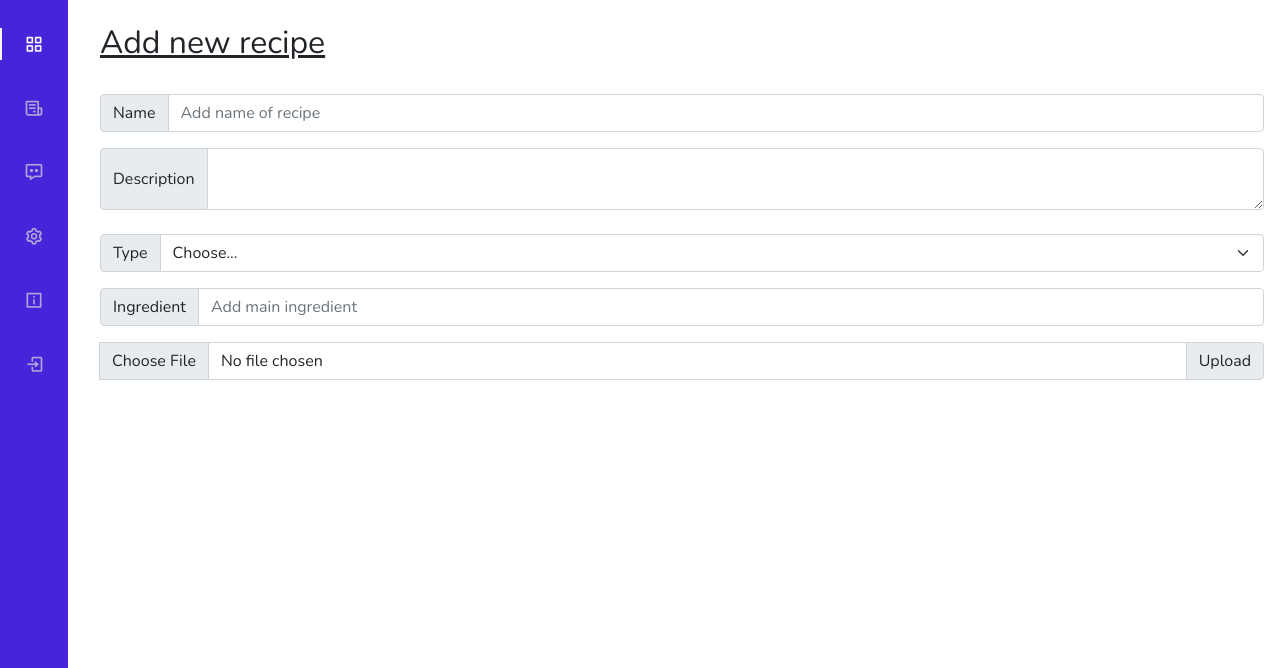
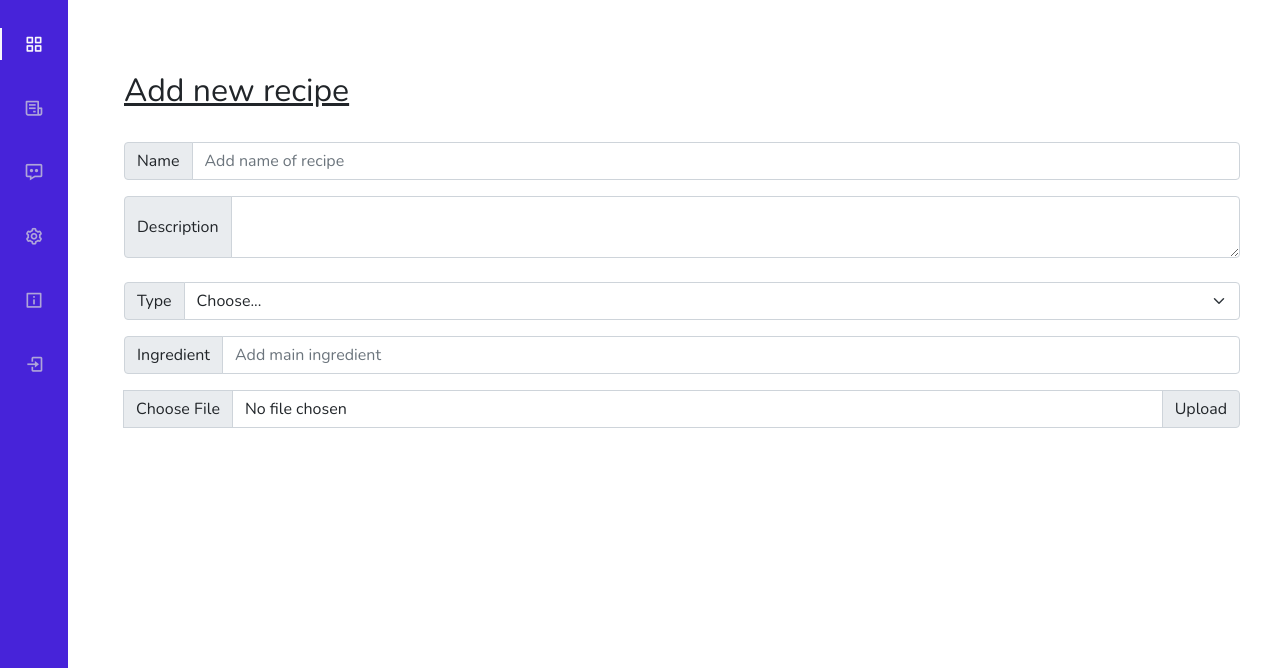
Before and after one commit to faxome/recipe_bot, a Flask app: page /add_recipe in a window 1280 px wide. Shown: the part 64-732 px from the top of the page. Run offline with Flask 2, Linux system fonts and the light colour scheme; a user stored in the database is signed in.

Commit message:
[dbabiichuk] - update add_recipe template

```diff
--- a/templates/add_recipe.html
+++ b/templates/add_recipe.html
@@ -1,13 +1,15 @@
 {% extends 'template.html' %}
 
 {% block body %}
+<div class="container mt-5">
     <h2><u>Add new recipe</u></h2>
     <br/>
     <form method="POST" enctype="multipart/form-data">
 
         <div class="input-group mb-3">
             <span class="input-group-text" id="basic-addon1">Name</span>
-        <input type="text" class="form-control" name="recipe_name" placeholder="Add name of recipe" aria-describedby="basic-addon1">
+            <input type="text" class="form-control" name="recipe_name" placeholder="Add name of recipe"
+                   aria-describedby="basic-addon1">
         </div>
         <div class="input-group">
             <span class="input-group-text">Description</span>
@@ -25,7 +27,8 @@
         </div>
         <div class="input-group mb-3">
             <span class="input-group-text" id="basic-addon2">Ingredient</span>
-        <input type="text" class="form-control" name="recipe_ingredient" placeholder="Add main ingredient" aria-describedby="basic-addon1">
+            <input type="text" class="form-control" name="recipe_ingredient" placeholder="Add main ingredient"
+                   aria-describedby="basic-addon1">
         </div>
         <div class="input-group mb-3">
             {{ form.hidden_tag() }}
@@ -34,4 +37,5 @@
         </div>
 
     </form>
+</div>
 {% endblock %}
```
Lines whose indentation alone changed are shown as unchanged.
